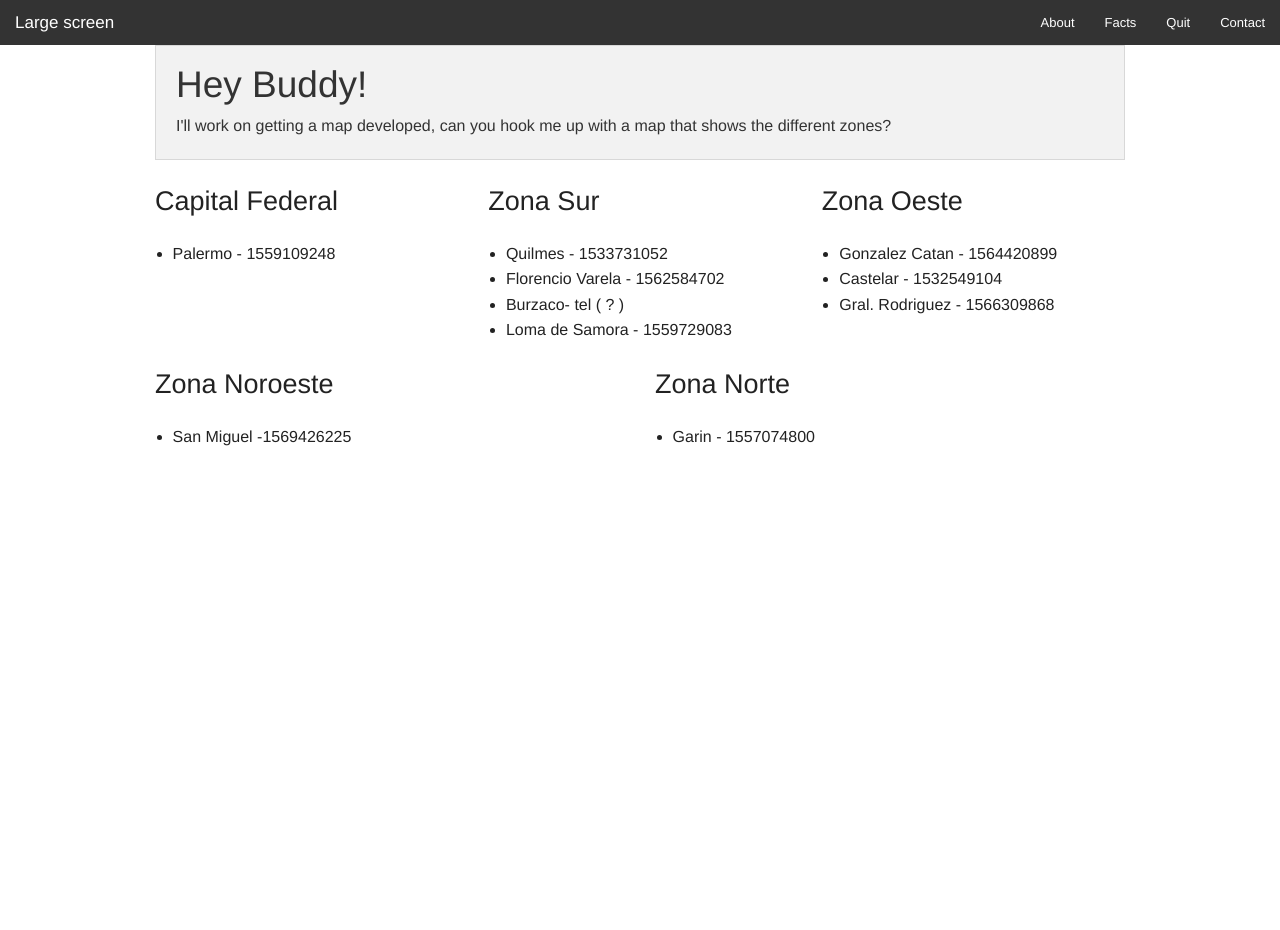
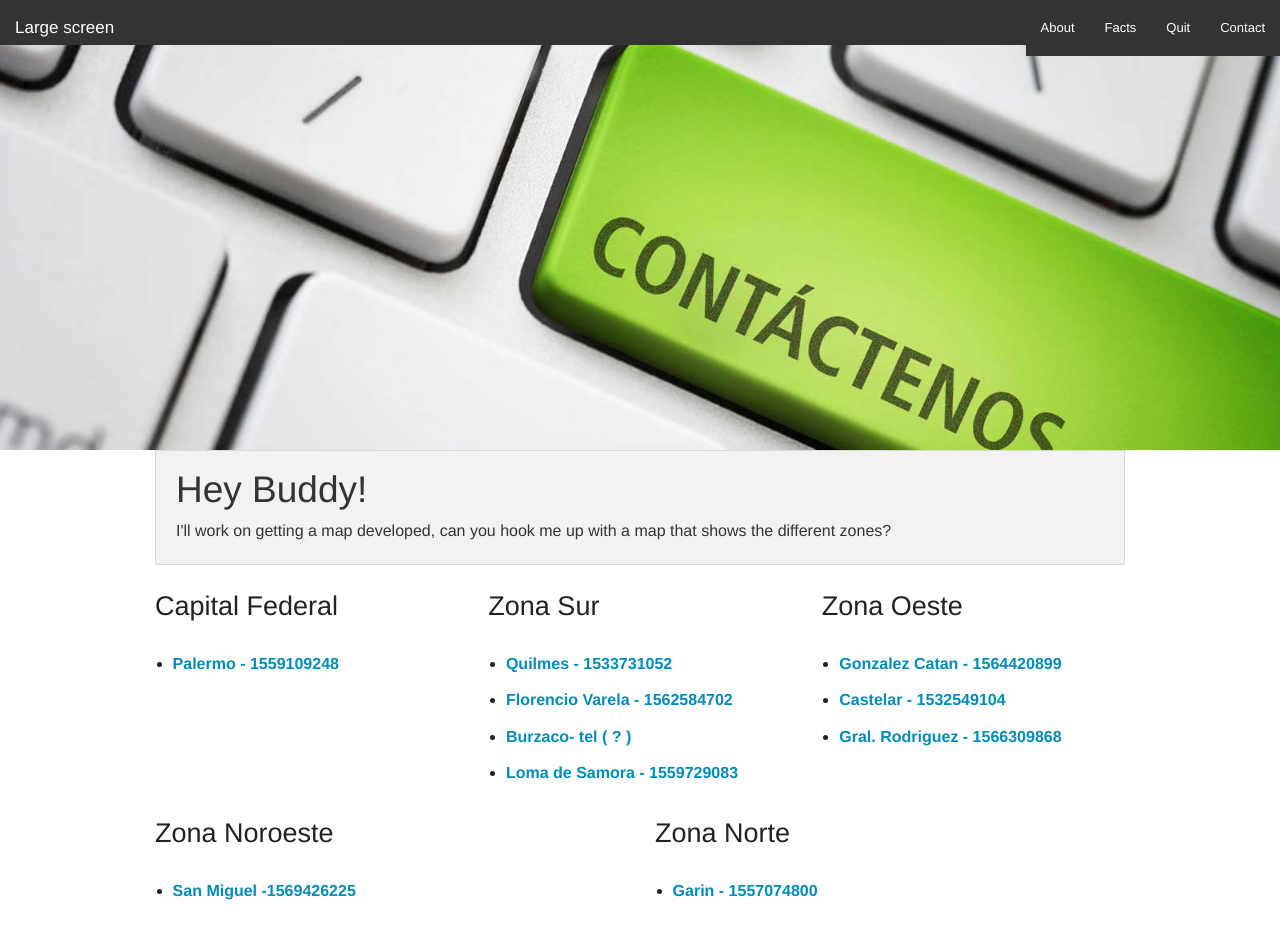
Before and after one commit to ryan258/ecargentina, a Jekyll site: the page built from contact/index.html, in a window 1280 px wide. Built offline with Jekyll 4.4.1, drawn with Linux system fonts in a browser that asks for light colours; before the commit the page ends 900 px from its top, so only the background shows below that.

Commit message:
Upload and place optimizes images on /front and /contact

```diff
--- a/_includes/head.html
+++ b/_includes/head.html
@@ -3,5 +3,6 @@
   <meta name="viewport" content="width=device-width, initial-scale=1.0" />
   <title>{% if page.title %}{{ page.title }}{% else %}{{ site.title }}{% endif %}</title>
   <link rel="stylesheet" href="{{site.baseurl}}/css/foundation.css" />
+  <link rel="stylesheet" href="{{site.baseurl}}/css/styles.css" />
   <script src="{{site.baseurl}}/js/vendor/modernizr.js"></script>
 </head>
--- a/contact/index.html
+++ b/contact/index.html
@@ -2,7 +2,7 @@
 layout: page
 title: Contact Us for E-Cigarettes!
 ---
-
+<div class="contact-header"></div>
 <div class="row">
   <div class="large-12 columns">
     <div class="panel">
@@ -17,7 +17,7 @@ title: Contact Us for E-Cigarettes!
     <h3>Capital Federal</h3>
     <p>
     	<ul>
-    		<li>Palermo - 1559109248</li>
+    		<li><a href="tel:1559109248"><strong>Palermo - 1559109248</strong></a></li>
     	</ul>
     </p>
   </div>
@@ -25,10 +25,10 @@ title: Contact Us for E-Cigarettes!
     <h3>Zona Sur</h3>
     <p>
     	<ul>
-    		<li>Quilmes - 1533731052</li>
-    		<li>Florencio Varela - 1562584702</li>
-    		<li>Burzaco- tel ( ? )</li>
-    		<li>Loma de Samora - 1559729083</li>
+    		<li><a href="tel:1533731052"><strong>Quilmes - 1533731052</strong></a></li>
+    		<li><a href="tel:1562584702"><strong>Florencio Varela - 1562584702</strong></a></li>
+    		<li><a href="tel:"><strong>Burzaco- tel ( ? )</strong></a></li>
+    		<li><a href="tel:1559729083"><strong>Loma de Samora - 1559729083</strong></a></li>
     	</ul>
     </p>
   </div>
@@ -36,9 +36,9 @@ title: Contact Us for E-Cigarettes!
     <h3>Zona Oeste</h3>
     <p>
     	<ul>
-    		<li>Gonzalez Catan -  1564420899</li>
-    		<li>Castelar - 1532549104</li>
-    		<li>Gral. Rodriguez - 1566309868</li>
+    		<li><a href="tel:1564420899"><strong>Gonzalez Catan -  1564420899</strong></a></li>
+    		<li><a href="tel:1532549104"><strong>Castelar - 1532549104</strong></a></li>
+    		<li><a href="tel:1566309868"><strong>Gral. Rodriguez - 1566309868</strong></a></li>
     	</ul>
     </p>
   </div>
@@ -46,7 +46,7 @@ title: Contact Us for E-Cigarettes!
     <h3>Zona Noroeste</h3>
     <p>
     	<ul>
-    		<li>San Miguel -1569426225</li>
+    		<li><a href="tel:1569426225"><strong>San Miguel -1569426225</strong></a></li>
     	</ul>
     </p>
   </div>
@@ -54,7 +54,7 @@ title: Contact Us for E-Cigarettes!
     <h3>Zona Norte</h3>
     <p>
     	<ul>
-    		<li>Garin - 1557074800</li>
+    		<li><a href="tel:1557074800"><strong>Garin - 1557074800</strong></a></li>
     	</ul>
     </p>
   </div>
--- /dev/null
+++ b/css/styles.css
@@ -0,0 +1,29 @@
+li {
+	padding-top: 5px;
+	padding-bottom: 6px;
+}
+
+.front-header {
+	background: url('../img/hogar/e-cigarrillos-1.jpg') no-repeat center;
+	background-size: cover;
+	height: 80vh;
+}
+
+.contact-header {
+	background: url('../img/contacto/contact_keyboard.jpg') no-repeat center;
+	background-size: cover;
+	height: 45vh;
+}
+
+@media only screen and (min-width: 480px) and (max-width: 64.0625em) {
+	p.f-left {
+		width: 50%;
+		float: left;
+		padding: 15px;
+	}
+	p.f-right {
+		width: 50%;
+		float: right;
+		padding: 15px;
+	}
+}
```
Also changed, not shown: index.html (+6 -3 lines), img/contacto/contact.jpg (added), img/contacto/contact_keyboard.jpg (added), img/contacto/contact_us.jpg (added), img/hogar/e-cigarrillo-pieces.jpg (added), img/hogar/e-cigarrillos-1.JPG (added), img/hogar/e-cigarrillos-2.JPG (added), img/hogar/e-cigarrillos-quit.jpg (added), img/hogar/e-cigarrillos.JPG (added).
